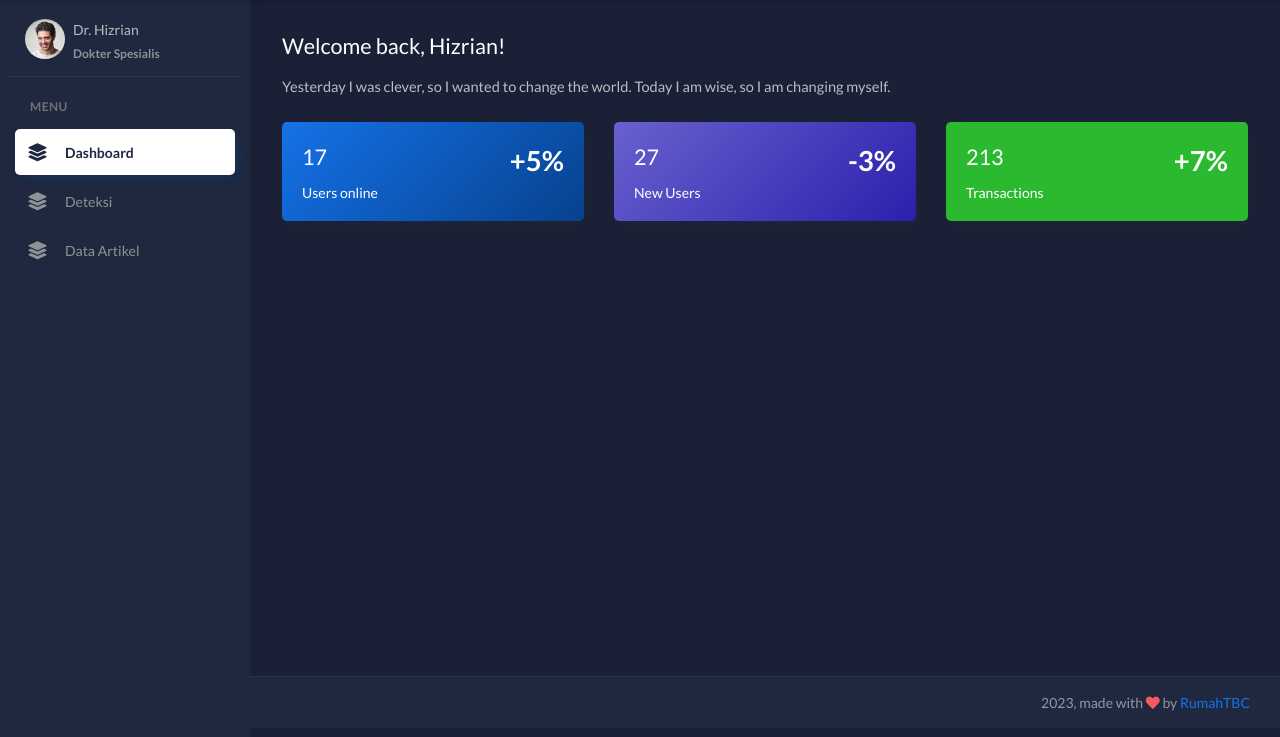
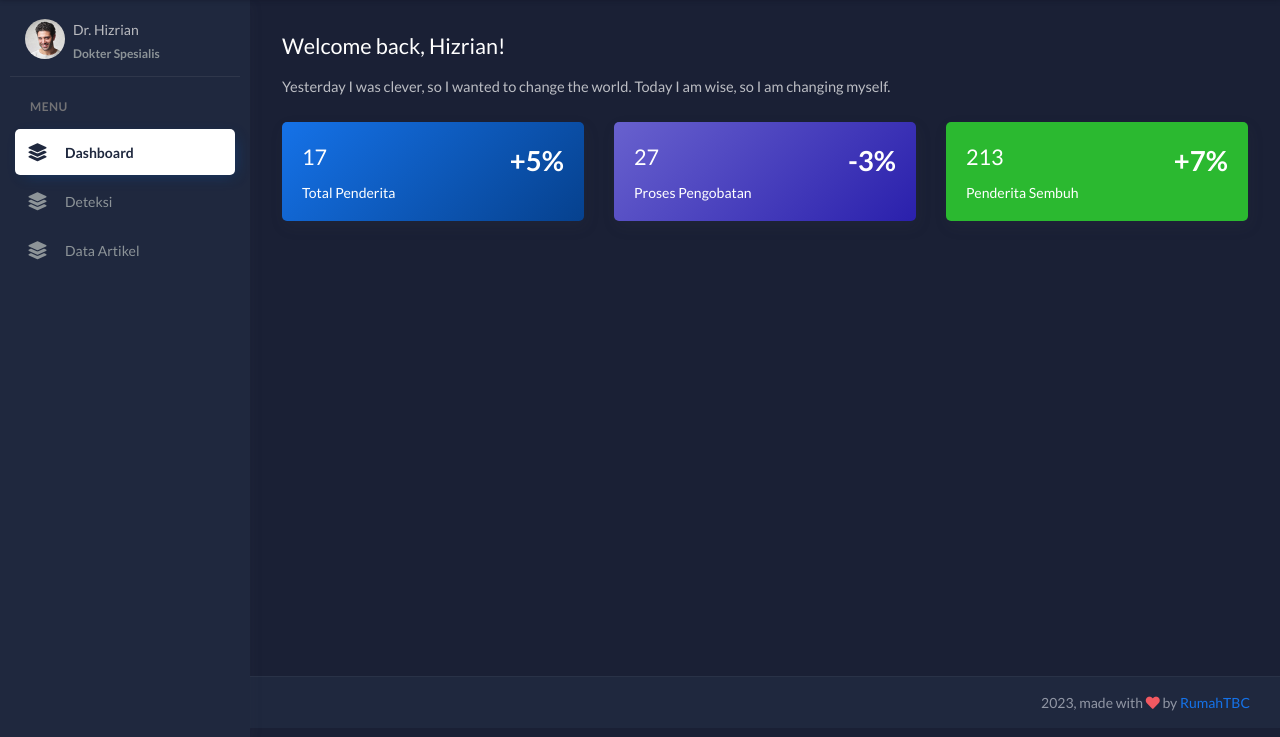
Before and after one commit to Avrians/RumahTBC-Flask_WebApps, a Flask app: page /home in a window 1280 px wide. Shown: the part 63-800 px from the top of the page. Run offline with Flask 3, Linux system fonts and the light colour scheme; some libraries are stand-ins or nearby versions.

Commit message:
[Av][update dashboard]

```diff
--- a/templates/admin_dashboard.html
+++ b/templates/admin_dashboard.html
@@ -229,7 +229,7 @@
                   <div class="card-body pb-0">
                     <div class="h1 fw-bold float-right">+5%</div>
                     <h2 class="mb-2">17</h2>
-                    <p>Users online</p>
+                    <p>Total Penderita</p>
                   </div>
                 </div>
               </div>
@@ -238,7 +238,7 @@
                   <div class="card-body pb-0">
                     <div class="h1 fw-bold float-right">-3%</div>
                     <h2 class="mb-2">27</h2>
-                    <p>New Users</p>
+                    <p>Proses Pengobatan</p>
                   </div>
                 </div>
               </div>
@@ -247,7 +247,7 @@
                   <div class="card-body pb-0">
                     <div class="h1 fw-bold float-right">+7%</div>
                     <h2 class="mb-2">213</h2>
-                    <p>Transactions</p>
+                    <p>Penderita Sembuh</p>
                   </div>
                 </div>
               </div>
--- a/templates/dokter_dashboard.html
+++ b/templates/dokter_dashboard.html
@@ -229,7 +229,7 @@
                   <div class="card-body pb-0">
                     <div class="h1 fw-bold float-right">+5%</div>
                     <h2 class="mb-2">17</h2>
-                    <p>Users online</p>
+                    <p>Total Penderita</p>
                   </div>
                 </div>
               </div>
@@ -238,7 +238,7 @@
                   <div class="card-body pb-0">
                     <div class="h1 fw-bold float-right">-3%</div>
                     <h2 class="mb-2">27</h2>
-                    <p>New Users</p>
+                    <p>Proses Pengobatan</p>
                   </div>
                 </div>
               </div>
@@ -247,7 +247,7 @@
                   <div class="card-body pb-0">
                     <div class="h1 fw-bold float-right">+7%</div>
                     <h2 class="mb-2">213</h2>
-                    <p>Transactions</p>
+                    <p>Penderita Sembuh</p>
                   </div>
                 </div>
               </div>
```
